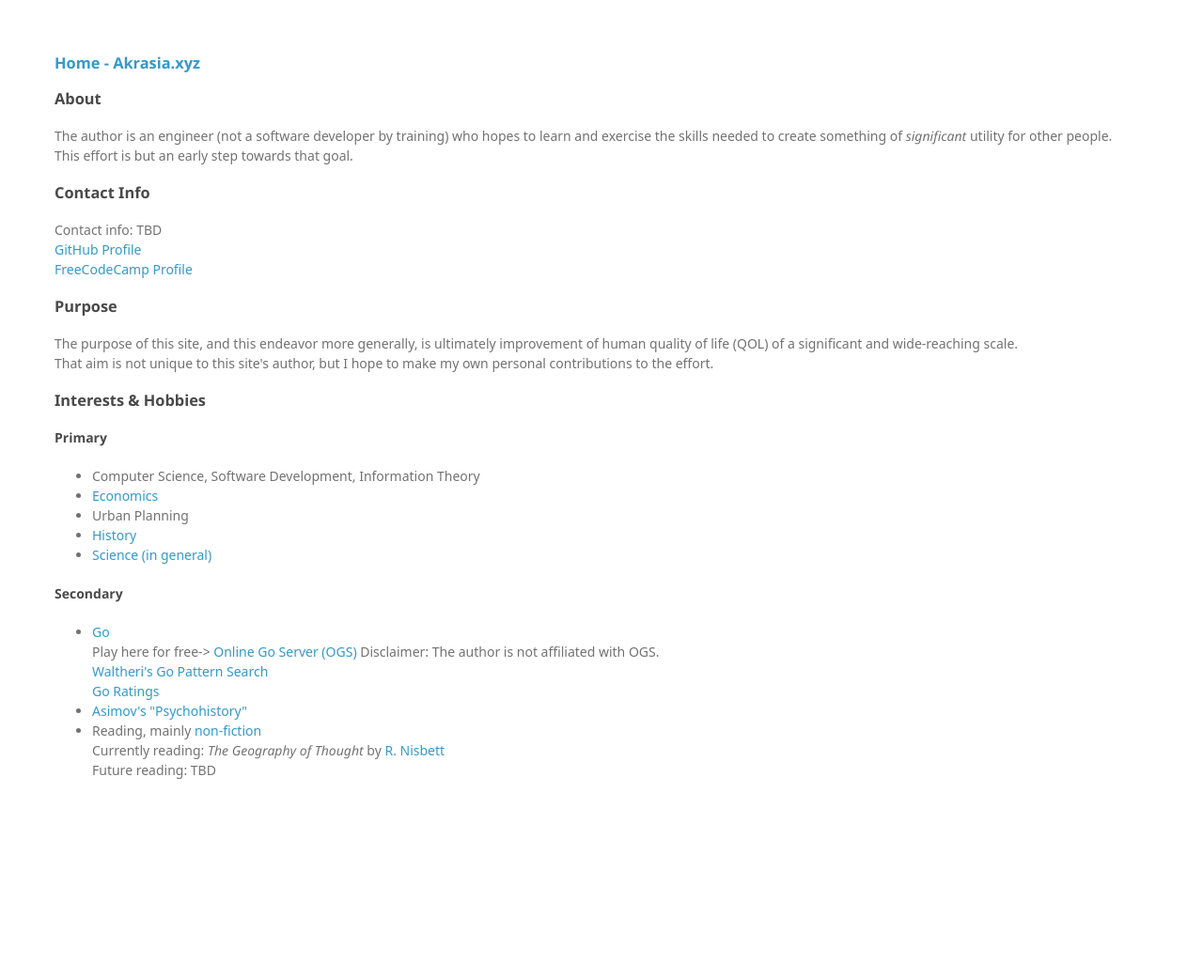
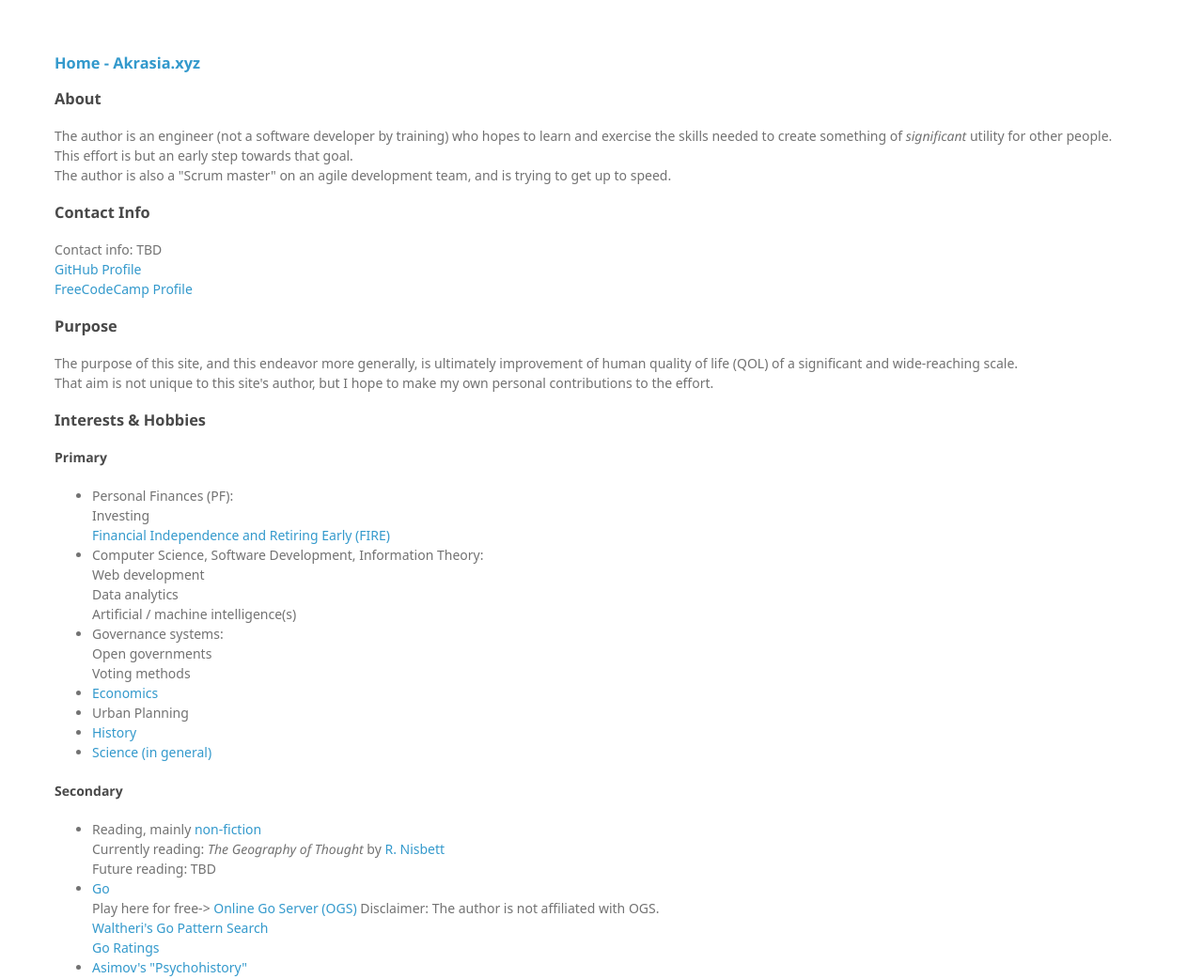
Before and after one commit to CamperJ/camperj.github.io, a plain HTML site: page about.html in a window 1280 px wide. Shown: the whole page at 94% size. Before the commit the page ends 908 px from the top, so only its background shows below. Drawn offline with Linux system fonts and the light colour scheme; a web font is replaced by a local one.

Commit message:
Minor - update interests

```diff
--- a/about.html
+++ b/about.html
@@ -19,6 +19,7 @@
     <h3>About</h3>
     <p>The author is an engineer (not a software developer by training) who hopes to learn and exercise the skills needed to create something of <i>significant</i> utility for other people. <br />
         This effort is but an early step towards that goal. <br />
+        The author is also a "Scrum master" on an agile development team, and is trying to get up to speed.<br />
     </p>
     <h3>Contact Info</h3>
     <p>Contact info: TBD <br />
@@ -32,7 +33,19 @@
     <h3>Interests & Hobbies </h3>
     <h4 id="primary_interests">Primary</h4>
         <p><ul>
-            <li>Computer Science, Software Development, Information Theory</li>
+            <li>Personal Finances (PF):<br />
+                Investing<br />
+                <a href="https://www.reddit.com/r/financialindependence" target="_blank" rel="noopener noreferrer">Financial Independence and Retiring Early (FIRE)</a>
+            </li>
+            <li>Computer Science, Software Development, Information Theory:<br />
+                Web development<br />
+                Data analytics<br />
+                Artificial / machine intelligence(s)
+            </li>
+            <li>Governance systems:<br />
+                Open governments<br />
+                Voting methods
+            </li>
             <li><a href="https://en.wikipedia.org/wiki/Economics" target="_blank">Economics</a></li>
             <li>Urban Planning</li>
             <li><a href="https://en.wikipedia.org/wiki/History" target="_blank">History</a></li>
@@ -41,17 +54,17 @@
     <!---<h4 id="tier_two_interests">Tier Two Interests</h4>-->
     <h4 id="misc_interests">Secondary</h4>
         <p><ul>
+            <li>
+                Reading, mainly <a href="https://en.wikipedia.org/wiki/Non-fiction" target="_blank">non-fiction</a><br />
+                Currently reading: <i>The Geography of Thought</i> by <a href="https://en.wikipedia.org/wiki/Richard_E._Nisbett" target="_blank">R. Nisbett</a><br />
+                Future reading: TBD
+            </li>
             <li><a href="https://en.wikipedia.org/wiki/Go_(game)" target="_blank">Go</a><br />
                 Play here for free-> <a href="https://online-go.com/play" target="_blank" rel="noopener noreferrer">Online Go Server (OGS)</a> Disclaimer: The author is not affiliated with OGS.<br />
                 <a href="http://ps.waltheri.net/" target="_blank" rel="noopener noreferrer">Waltheri's Go Pattern Search</a><br />
                 <a href="https://www.goratings.org/" target="_blank" rel="noopener noreferrer">Go Ratings</a>
             </li>
             <li><a href="https://en.wikipedia.org/wiki/Isaac_Asimov" target="_blank">Asimov's</a> <a href="https://en.wikipedia.org/wiki/Psychohistory_(fictional)" target="_blank">"Psychohistory"</a></li>
-               <li>
-                   Reading, mainly <a href="https://en.wikipedia.org/wiki/Non-fiction" target="_blank">non-fiction</a><br />
-                   Currently reading: <i>The Geography of Thought</i> by <a href="https://en.wikipedia.org/wiki/Richard_E._Nisbett" target="_blank">R. Nisbett</a><br />
-                   Future reading: TBD
-               </li>
         </ul></p>
 
 <!---<h3>Ultimately, what is it that I want?</h3>-->
```
Also changed, not shown: index.html (+1 -0 lines).
